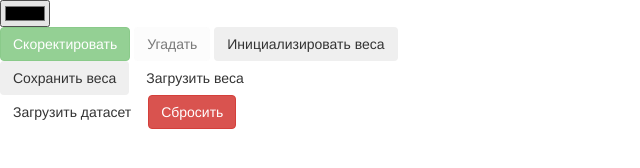
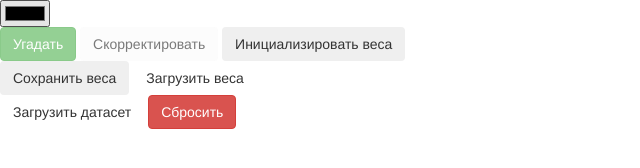
Before and after one commit to greatUzumaki/Canvas-AssemblyScript, a website: page index.html in a window 1280 px wide. Shown: the whole page, without its empty margins (0-640 px from the left). Drawn offline with nearby package versions, Linux system fonts and the light colour scheme.

Commit message:
fix buttons

```diff
--- a/index.html
+++ b/index.html
@@ -14,11 +14,8 @@
 
     <section id="main" class="main">
       <div class="buttons">
-        <button id="correct" class="btn btn-success" disabled>
-          Скоректировать
-        </button>
-
-        <button id="predict" class="btn" disabled>Угадать</button>
+        <button id="predict" class="btn btn-success" disabled>Угадать</button>
+        <button id="correct" class="btn" disabled>Скорректировать</button>
         <button id="init" class="btn train">Инициализировать веса</button>
 
         <div class="save_or_load">
```
